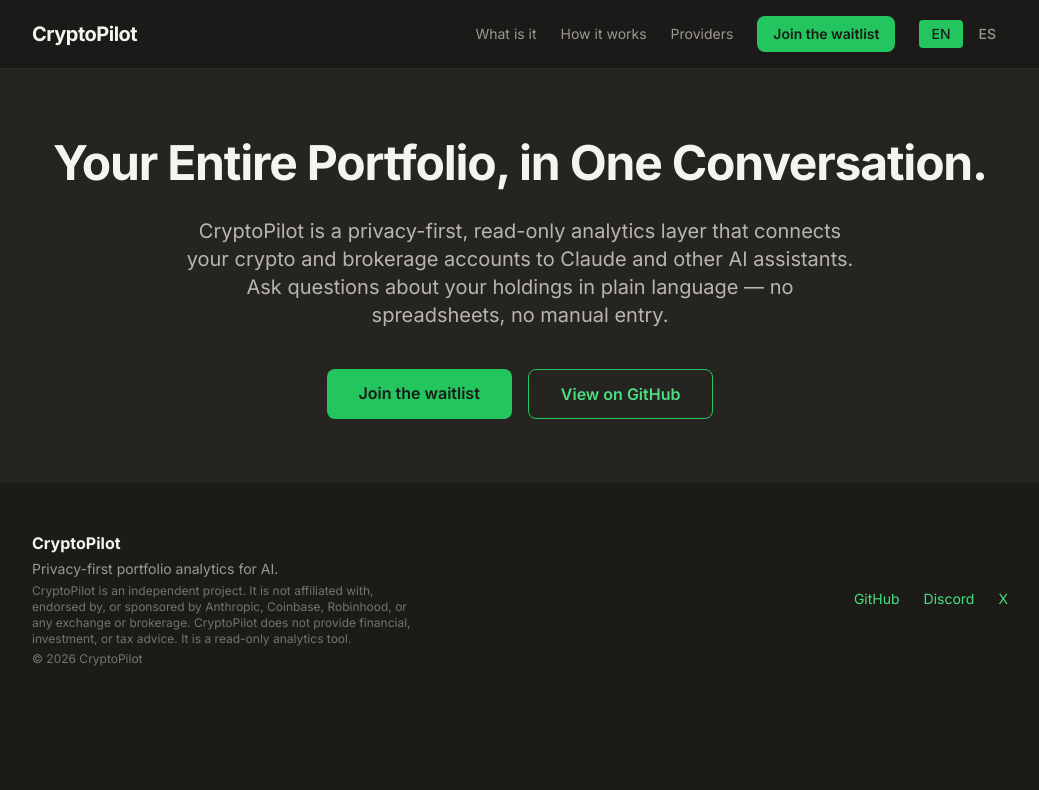
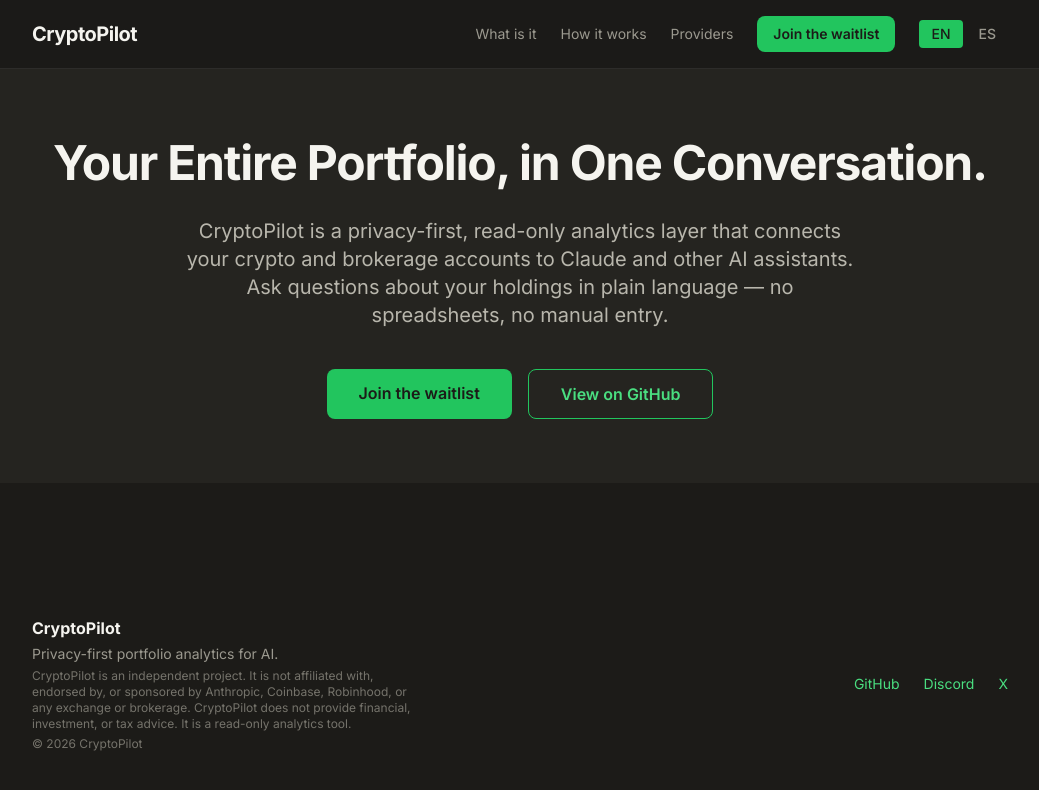
Before and after one commit to cryptopilot-tools/website, a Next.js app: page / in a window 1280 px wide. Shown: the top 790 px of the page, without its empty margins (120-1159 px from the left). Built offline with nearby package versions, Linux system fonts and the light colour scheme.

Commit message:
feat: sticky footer via flex column layout
Wrap Navbar/content/Footer in flex flex-col min-h-screen so the footer
always sits at the bottom of the viewport on all pages, regardless of
content height.

```diff
--- a/app/layout.tsx
+++ b/app/layout.tsx
@@ -29,9 +29,13 @@
     <html lang="en">
       <body className={`${inter.className} bg-[#1C1B18] text-[#F5F4EF]`}>
         <LanguageProvider>
-          <Navbar />
-          {children}
-          <Footer />
+          <div className="flex flex-col min-h-screen">
+            <Navbar />
+            <div className="flex-1">
+              {children}
+            </div>
+            <Footer />
+          </div>
         </LanguageProvider>
         <script
           async
```
